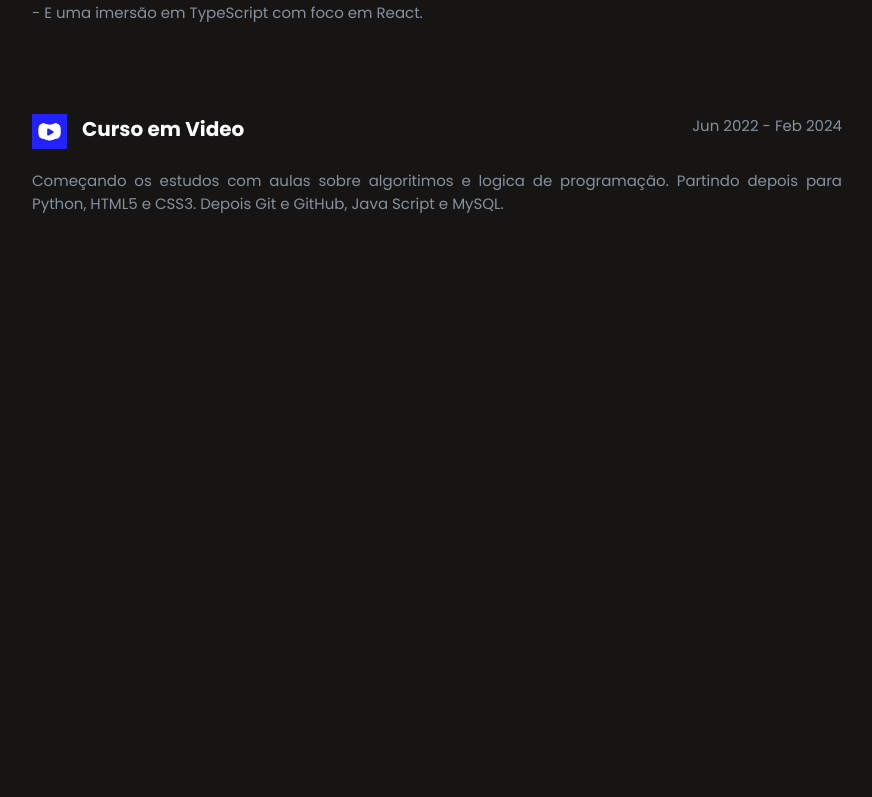
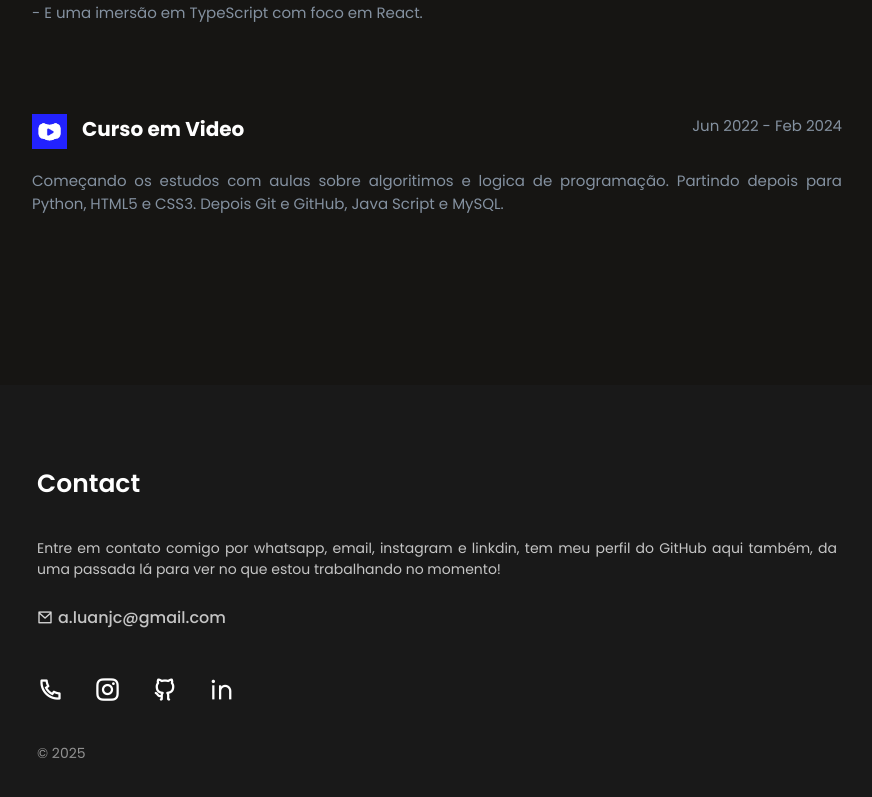
Before and after one commit to Lujochi/portfolio-luan-jose-chiodini, a React (Vite) app: page / in a window 1280 px wide. Shown: the part 3236-4033 px from the top of the page, without its empty margins (203-1075 px from the left). Before the commit the page ends 3521 px from the top, so only its background shows below. Built offline with nearby package versions, Linux system fonts and the light colour scheme.

Commit message:
Finalizado portfolio

```diff
--- a/src/App.tsx
+++ b/src/App.tsx
@@ -1,4 +1,5 @@
 import { NavBar } from "./components/NavBar/NavBar";
+import { Contact } from "./routes/Contact/Contact";
 import { Experience } from "./routes/Experience/Experience";
 import { Home } from "./routes/Home/Home";
 import { Projects } from "./routes/Projects/Projects";
@@ -10,6 +11,7 @@ function App() {
       <Home />
       <Projects />
       <Experience />
+      <Contact />
     </>
   );
 }
--- /dev/null
+++ b/src/routes/Contact/Contact.css
@@ -0,0 +1,63 @@
+#Contact {
+  display: flex;
+  flex-direction: column;
+  justify-content: center;
+  align-items: center;
+  padding: 80px 120px;
+  background-color: #191919;
+}
+
+#Contact span {
+  color: #919191;
+  font-size: 14px;
+}
+
+.contact-text h3 {
+  color: #fff;
+  font-size: 25px;
+  font-weight: 600;
+  margin-bottom: 35px;
+}
+
+.contact-text p {
+  text-align: justify;
+  font-size: 14px;
+  font-weight: 400;
+  color: #c5c5c5;
+  margin-bottom: 25px;
+  max-width: 800px;
+}
+
+.email-a {
+  color: #c5c5c5;
+  text-decoration: none;
+  font-size: 16px;
+  font-weight: 500;
+}
+
+.email-a:hover {
+  text-decoration: underline;
+  color: #fff;
+}
+
+.mail {
+  color: #d8d8d8;
+  margin-right: 5px;
+}
+
+.logos-social {
+  display: flex;
+  gap: 30px;
+  margin-top: 40px;
+  margin-bottom: 30px;
+}
+
+.logo-a {
+  text-decoration: none;
+  color: #fff;
+  font-size: 27px;
+}
+
+.logo-a:hover {
+  color: #cf95ff;
+}
--- /dev/null
+++ b/src/routes/Contact/Contact.tsx
@@ -0,0 +1,55 @@
+import "./Contact.css";
+
+export const Contact = () => {
+  return (
+    <section id="Contact">
+      <div className="contact-text">
+        <h3>Contact</h3>
+        <p>
+          Entre em contato comigo por whatsapp, email, instagram e linkdin, tem
+          meu perfil do GitHub aqui também, da uma passada lá para ver no que
+          estou trabalhando no momento!
+        </p>
+        <i className="ri-mail-line mail"></i>
+        <a
+          className="email-a"
+          href="https://mailto:a.luanjc@gmail.com"
+          target="_blank"
+        >
+          a.luanjc@gmail.com
+        </a>
+        <div className="logos-social">
+          <a
+            href="https://wa.me/+5547991653010"
+            target="_blank"
+            className="logo-a"
+          >
+            <i className="ri-phone-line"></i>
+          </a>
+          <a
+            href="https://www.instagram.com/lujochii/"
+            target="_blank"
+            className="logo-a"
+          >
+            <i className="ri-instagram-line"></i>
+          </a>
+          <a
+            href="https://github.com/Lujochi"
+            target="_blank"
+            className="logo-a"
+          >
+            <i className="ri-github-line"></i>
+          </a>
+          <a
+            href="https://www.linkedin.com/in/lujochi/"
+            target="_blank"
+            className="logo-a"
+          >
+            <i className="ri-linkedin-line"></i>
+          </a>
+        </div>
+        <span>&copy; 2025</span>
+      </div>
+    </section>
+  );
+};
--- a/src/routes/Experience/Experience.css
+++ b/src/routes/Experience/Experience.css
@@ -3,6 +3,7 @@
   flex-direction: column;
   justify-content: center;
   align-items: center;
+  margin-bottom: 100px;
 }
 
 #Experience h3 {
```
